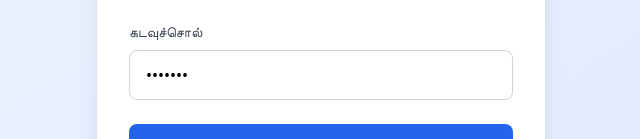
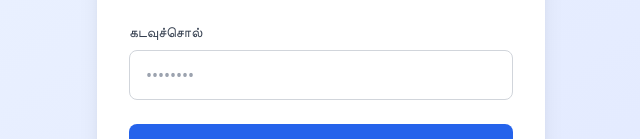
Before and after one commit to SHRIKAVIN/kbstractors, a React (Vite) app: page / in a window 1280 px wide. Shown: the part 450-589 px from the top of the page, without its empty margins (319-959 px from the left). Built offline with nearby package versions, Linux system fonts and the light colour scheme; no server answers.

Commit message:
Minor ui changes

```diff
--- a/src/components/LoginForm.tsx
+++ b/src/components/LoginForm.tsx
@@ -3,7 +3,7 @@ import { LogIn, Loader2 } from 'lucide-react';
 import { useAuth } from '../hooks/useAuth';
 
 export function LoginForm() {
-  const [password, setPassword] = useState('kbs2025');
+  const [password, setPassword] = useState('');
   const [error, setError] = useState('');
   const [isLoading, setIsLoading] = useState(false);
   const { signIn } = useAuth();
```
